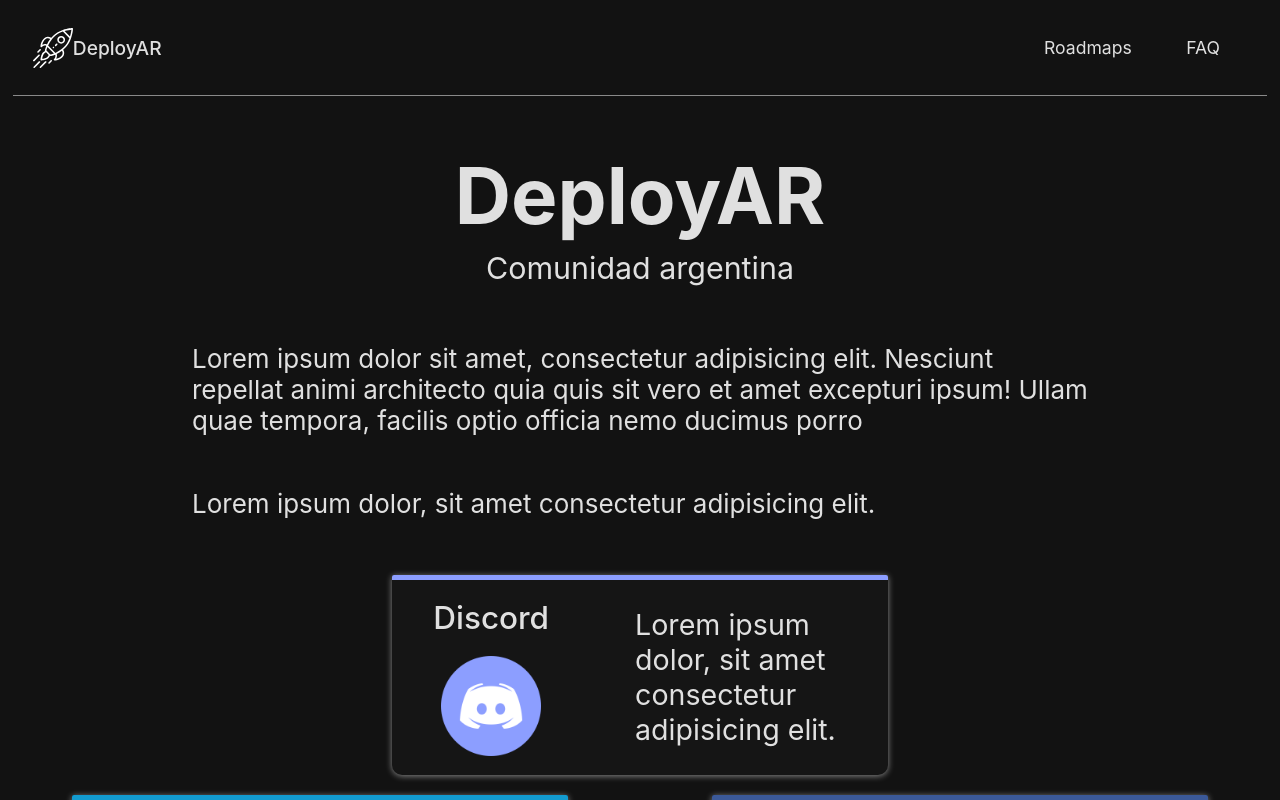
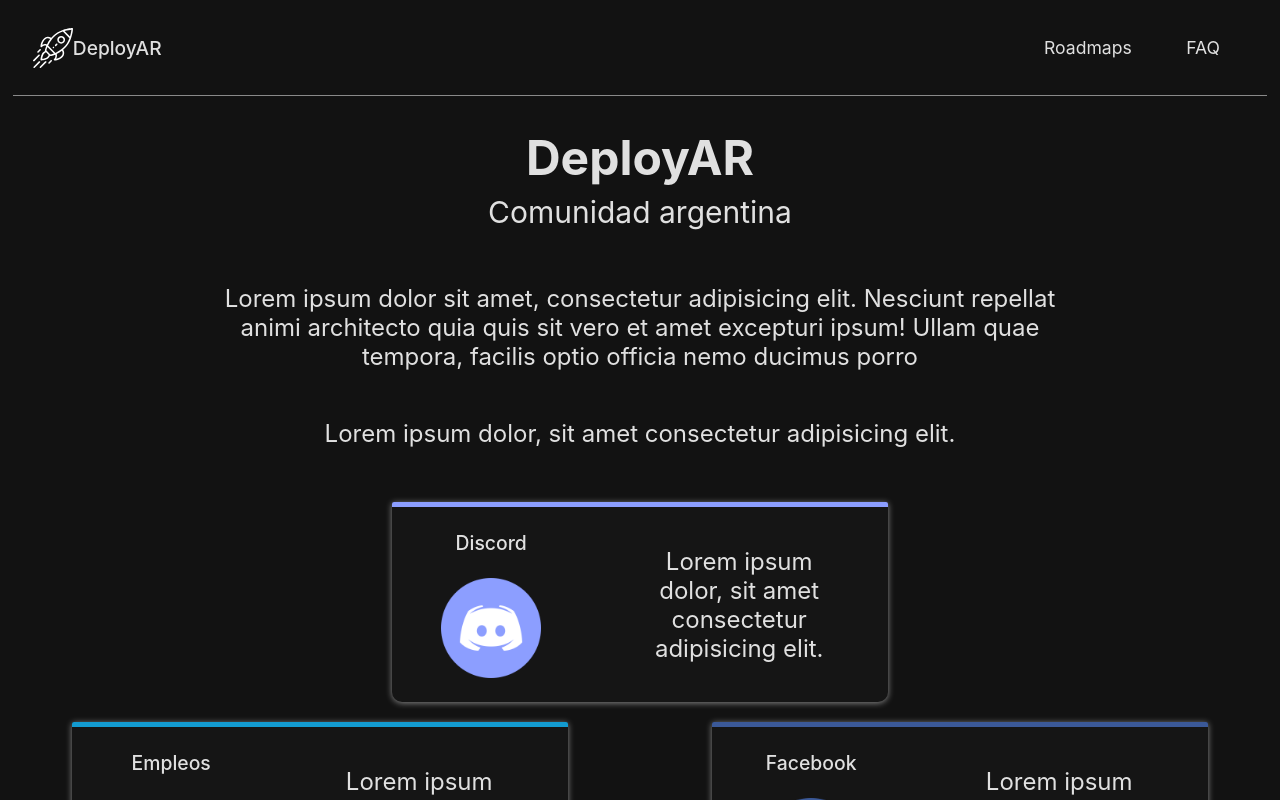
Before and after one commit to deployar/portal-web, a React (Create React App) app: page / in a window 1280 px wide. Shown: the top 800 px of the page. Built offline with nearby package versions, Linux system fonts and the light colour scheme.

Commit message:
centre el texto y emprolije los fontsizes

```diff
--- a/src/components/Card/Card.css
+++ b/src/components/Card/Card.css
@@ -24,6 +24,10 @@
 	display: flex;
 	align-items: center;
 	justify-content: center;
+}
+
+.description-container p {
+	font-size: 24px;
 }
 
 .discord {
--- a/src/components/Main/Main.css
+++ b/src/components/Main/Main.css
@@ -4,11 +4,14 @@
 	flex-direction: column;
 	align-items: center;
 	width: 100%;
-	font-size: calc(10px + 2vmin);
+	/* 	font-size: calc(10px + 2vmin);
+ */
 	color: var(--primary-color);
 }
 main p {
 	width: 70%;
+	font-size: 24px;
+	text-align: center;
 }
 
 main h1 {
@@ -19,6 +22,7 @@
 main h3 {
 	margin-top: 0;
 	font-weight: 400;
+	font-size: 30px;
 }
 
 .comunidades {
```
Also changed, not shown: src/assets/logo-rodri.jpg (added).
